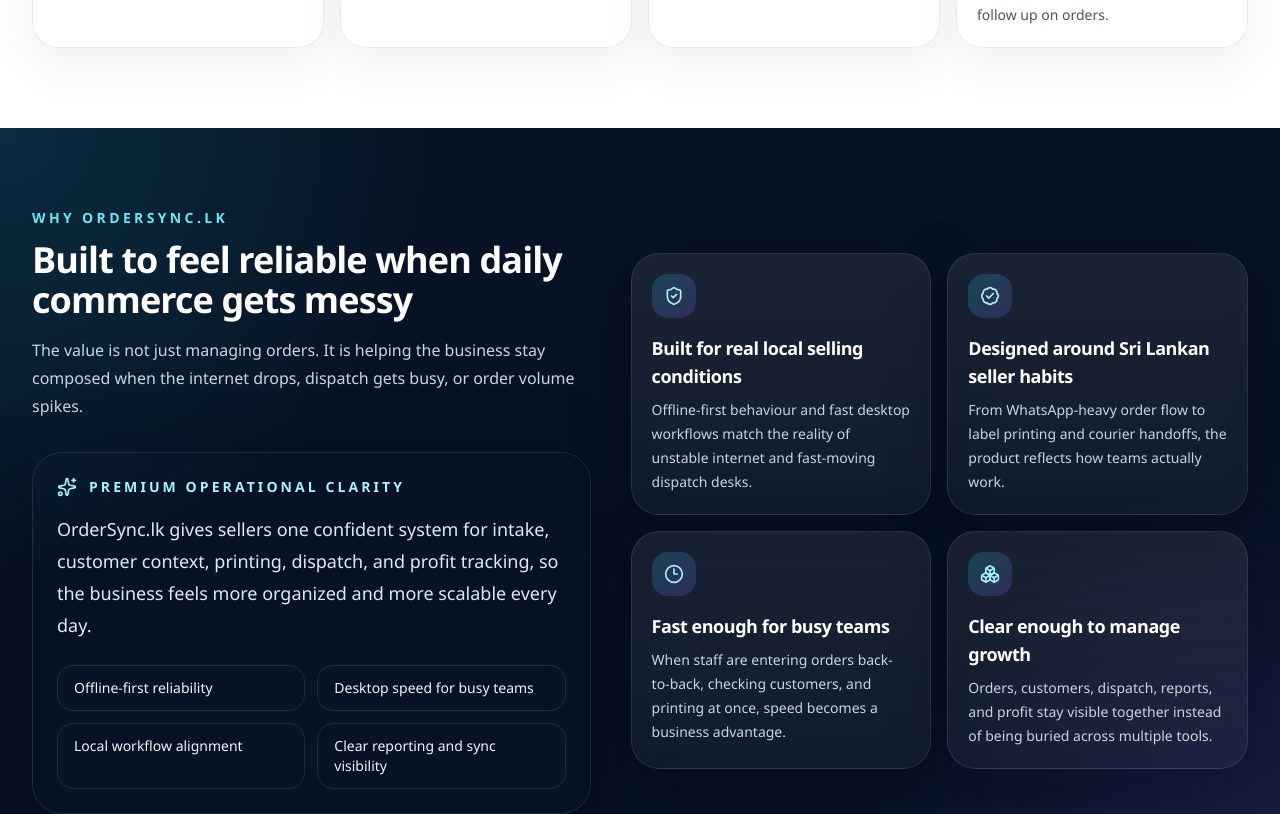
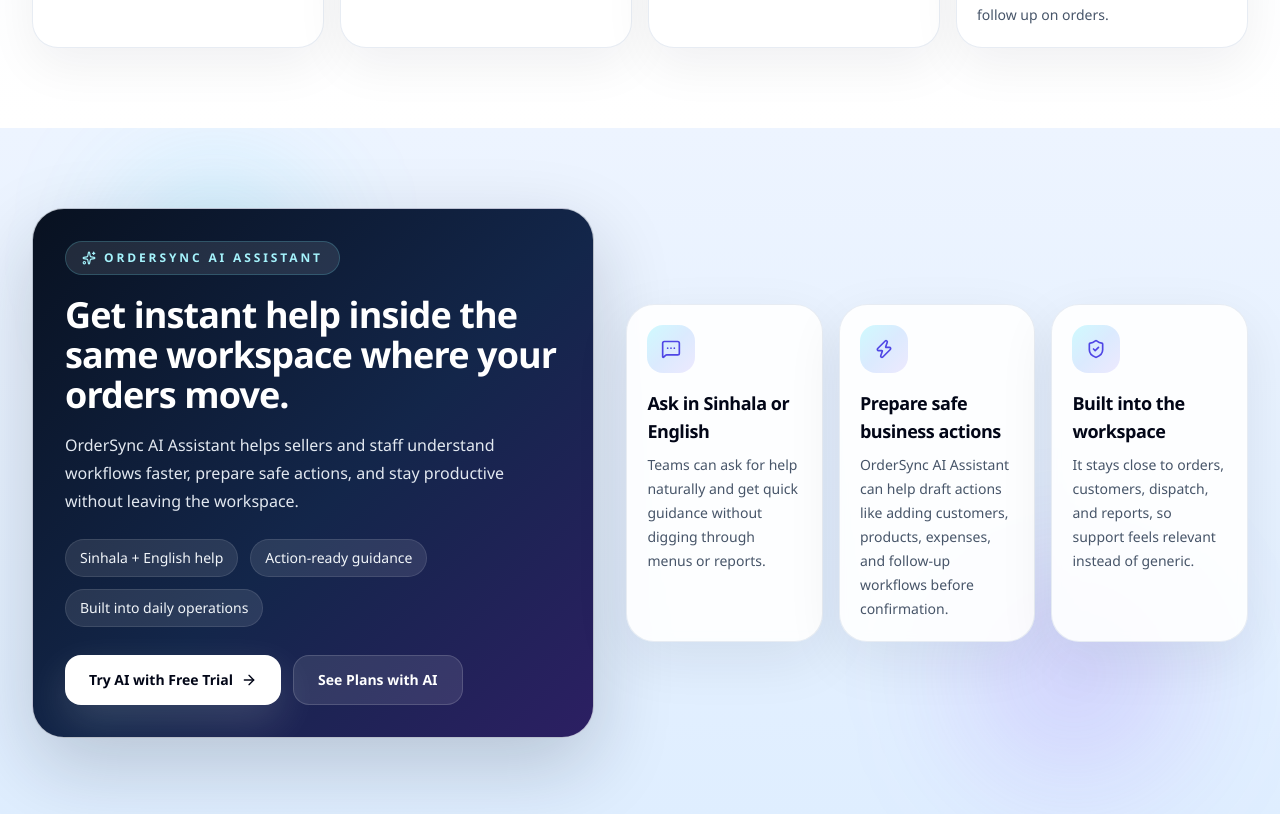
Before and after one commit to Dilshansd2001/ordersync, a React (Vite) app in the folder frontend/: page / in a window 1280 px wide. Shown: the part 2760-3574 px from the top of the page. Built offline with nearby package versions, Linux system fonts and the light colour scheme; no server answers.

Commit message:
Highlight OrderSync AI Assistant on landing page

```diff
--- a/frontend/src/pages/LandingPage.jsx
+++ b/frontend/src/pages/LandingPage.jsx
@@ -166,6 +166,24 @@
     description:
       'Orders, customers, dispatch, reports, and profit stay visible together instead of being buried across multiple tools.',
     icon: Boxes,
+  },
+]
+
+const aiAssistantHighlights = [
+  {
+    title: 'Ask in Sinhala or English',
+    description: 'Teams can ask for help naturally and get quick guidance without digging through menus or reports.',
+    icon: MessageSquareMore,
+  },
+  {
+    title: 'Prepare safe business actions',
+    description: 'OrderSync AI Assistant can help draft actions like adding customers, products, expenses, and follow-up workflows before confirmation.',
+    icon: Zap,
+  },
+  {
+    title: 'Built into the workspace',
+    description: 'It stays close to orders, customers, dispatch, and reports, so support feels relevant instead of generic.',
+    icon: ShieldCheck,
   },
 ]
 
@@ -586,6 +604,76 @@
             </div>
           </section>
 
+          <section className="relative overflow-hidden bg-[linear-gradient(180deg,#edf4ff_0%,#dfeeff_100%)] py-20">
+            <div className="pointer-events-none absolute inset-0">
+              <div className="absolute left-[10%] top-12 h-44 w-44 rounded-full bg-cyan-400/20 blur-3xl" />
+              <div className="absolute right-[8%] bottom-10 h-52 w-52 rounded-full bg-violet-500/20 blur-3xl" />
+            </div>
+
+            <div className="relative mx-auto max-w-7xl px-4 sm:px-6 lg:px-8">
+              <div className="grid gap-8 lg:grid-cols-[0.95fr_1.05fr] lg:items-center">
+                <div className="rounded-[32px] border border-slate-200/80 bg-[linear-gradient(135deg,#081120_0%,#13264a_54%,#2c1f63_100%)] p-7 text-white shadow-[0_28px_80px_rgba(15,23,42,0.2)] sm:p-8">
+                  <div className="inline-flex items-center gap-2 rounded-full border border-cyan-300/20 bg-white/10 px-4 py-2 text-xs font-semibold uppercase tracking-[0.24em] text-cyan-200">
+                    <Sparkles className="h-3.5 w-3.5" />
+                    OrderSync AI Assistant
+                  </div>
+                  <h2 className="mt-5 max-w-2xl text-3xl font-semibold tracking-tight sm:text-4xl">
+                    Get instant help inside the same workspace where your orders move.
+                  </h2>
+                  <p className="mt-4 max-w-2xl text-base leading-7 text-slate-200">
+                    OrderSync AI Assistant helps sellers and staff understand workflows faster, prepare safe actions,
+                    and stay productive without leaving the workspace.
+                  </p>
+
+                  <div className="mt-6 flex flex-wrap gap-3">
+                    {['Sinhala + English help', 'Action-ready guidance', 'Built into daily operations'].map((item) => (
+                      <div key={item} className="rounded-full border border-white/10 bg-white/10 px-3.5 py-2 text-sm font-medium text-slate-100">
+                        {item}
+                      </div>
+                    ))}
+                  </div>
+
+                  <div className="mt-7 flex flex-col gap-3 sm:flex-row">
+                    <Link
+                      className="inline-flex items-center justify-center gap-2 rounded-2xl bg-white px-6 py-3.5 text-sm font-semibold text-slate-950 shadow-[0_16px_40px_rgba(255,255,255,0.15)] transition hover:translate-y-[-1px] hover:bg-slate-100"
+                      to="/register"
+                    >
+                      Try AI with Free Trial
+                      <ArrowRight className="h-4 w-4" />
+                    </Link>
+                    <a
+                      className="inline-flex items-center justify-center gap-2 rounded-2xl border border-white/15 bg-white/10 px-6 py-3.5 text-sm font-semibold text-white transition hover:bg-white/16"
+                      href="#pricing"
+                    >
+                      See Plans with AI
+                    </a>
+                  </div>
+                </div>
+
+                <div className="grid gap-4 sm:grid-cols-3">
+                  {aiAssistantHighlights.map((item, index) => {
+                    const Icon = item.icon
+
+                    return (
+                      <article
+                        key={item.title}
+                        className={`animate-fade-up rounded-[28px] border border-slate-200/80 bg-white/90 p-5 shadow-[0_18px_55px_rgba(15,23,42,0.08)] backdrop-blur-sm ${
+                          index === 0 ? 'animation-delay-100' : index === 1 ? 'animation-delay-200' : 'animation-delay-300'
+                        }`}
+                      >
+                        <span className="flex h-12 w-12 items-center justify-center rounded-2xl bg-gradient-to-br from-cyan-100 via-blue-100 to-violet-100 text-indigo-600">
+                          <Icon className="h-5 w-5" />
+                        </span>
+                        <h3 className="mt-4 text-lg font-semibold tracking-tight text-slate-950">{item.title}</h3>
+                        <p className="mt-2 text-sm leading-6 text-slate-600">{item.description}</p>
+                      </article>
+                    )
+                  })}
+                </div>
+              </div>
+            </div>
+          </section>
+
           <section className="relative bg-[#071224] py-20" id="why-ordersync">
             <div className="pointer-events-none absolute inset-0 bg-[radial-gradient(circle_at_top_left,rgba(34,211,238,0.14),transparent_30%),radial-gradient(circle_at_bottom_right,rgba(139,92,246,0.16),transparent_28%)]" />
             <div className="relative mx-auto max-w-7xl px-4 sm:px-6 lg:px-8">
```
